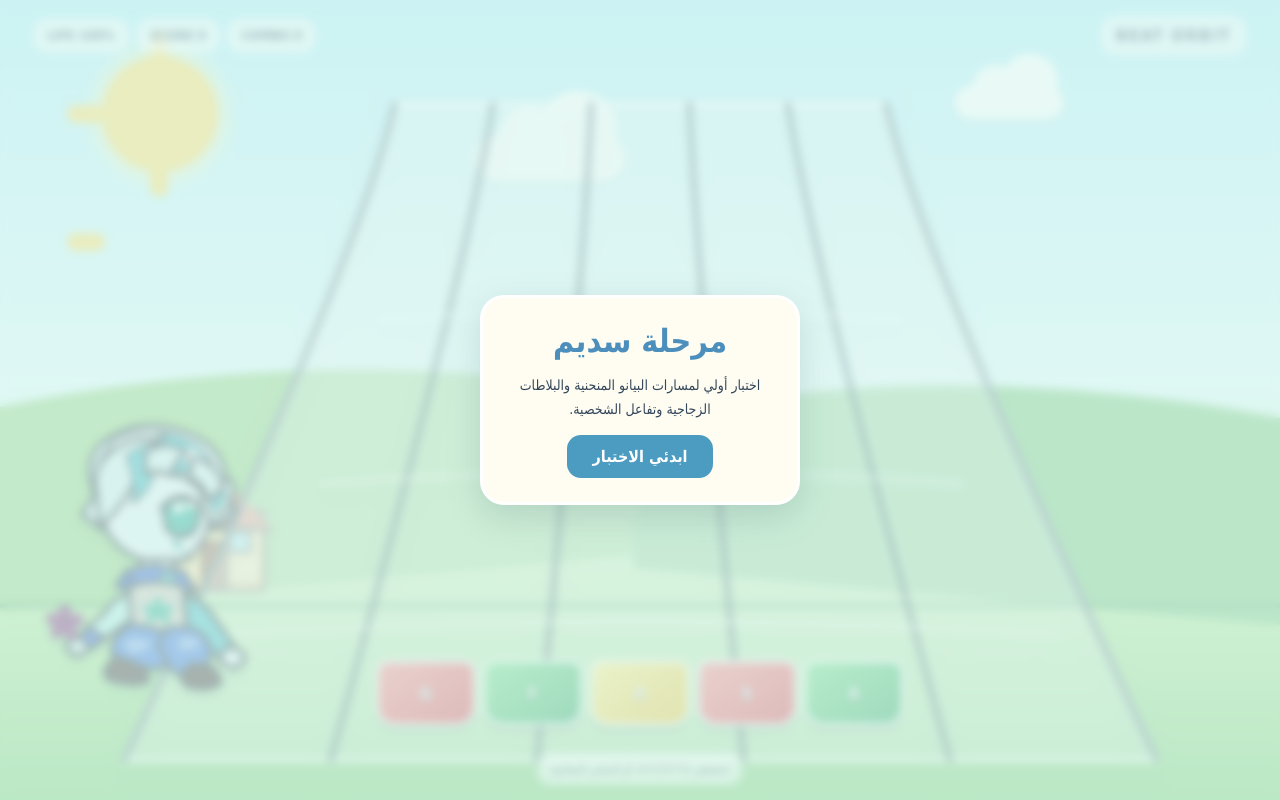
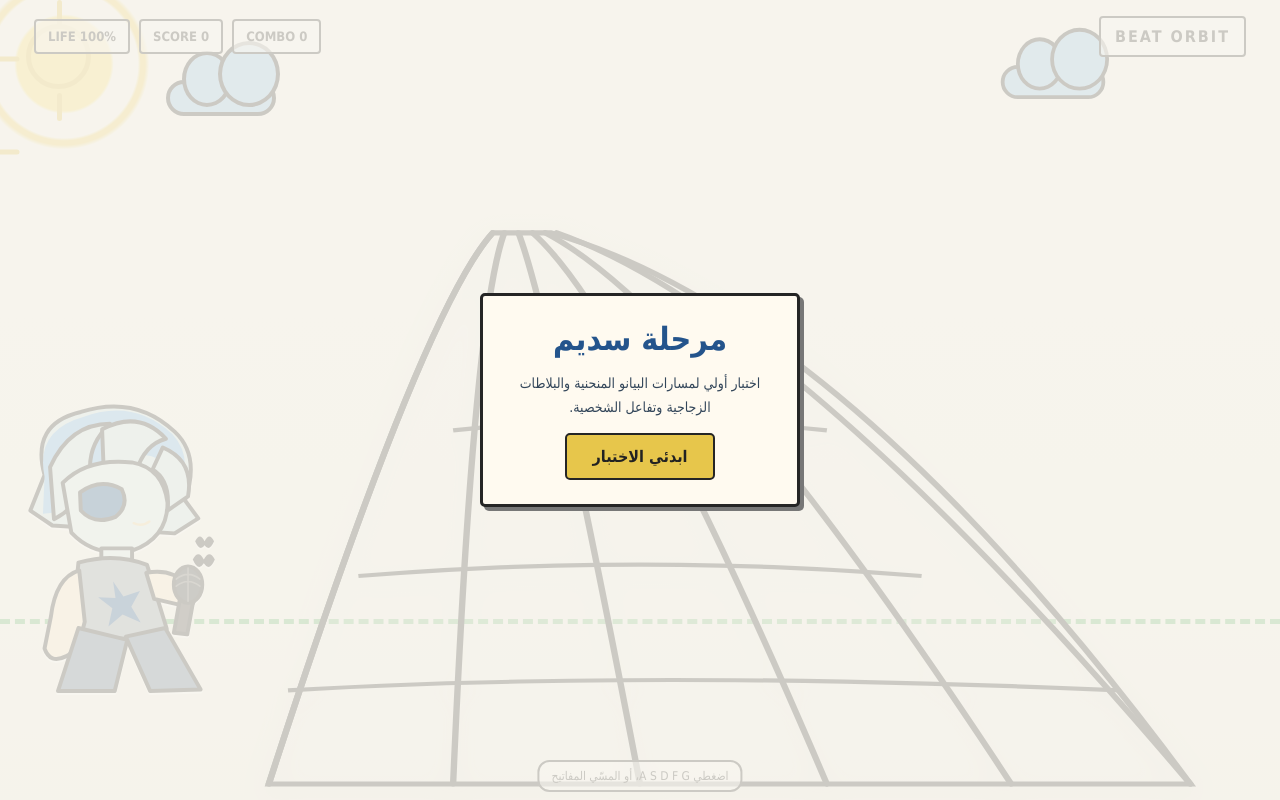
Before and after one commit to nonabeso977-bot/do-you-love-me-, a plain HTML site: page index.html in a window 1280 px wide. Drawn offline with Linux system fonts and the light colour scheme.

Commit message:
Match Sadeem stage composition to hand-drawn reference

```diff
--- a/index.html
+++ b/index.html
@@ -61,6 +61,48 @@ button{font:inherit}.go{border:0;background:#4c9cc1;color:white;font-weight:bold
 .character.run{transform:translateX(12px) translateY(-3px) scale(.92)}
 @media(max-width:600px){.character{left:0;right:auto;bottom:18%;width:130px;height:180px}.keys{left:5%;right:5%;gap:5px}.key{height:54px;width:18vw;font-size:13px}.playfield{inset:17% 0 9%}}
 
+
+/* Sadeem stage: match the hand-drawn reference composition */
+.stage{background:#f7f4ed}
+.stage:before{content:"";position:absolute;inset:0;z-index:0;background:
+ radial-gradient(circle at 5% 8%,#ffe36a 0 3.3%,transparent 3.5%),
+ radial-gradient(circle at 5% 8%,transparent 0 5.2%,#f4d35e 5.4% 5.7%,transparent 6%),
+ linear-gradient(180deg,#fbf8f1 0%,#f7f4ed 78%,#f3f0e8 100%)}
+.sun,.cloud,.hill,.house,.grassline{z-index:1}
+.sun{width:65px;height:65px;top:3%;left:2%;background:transparent;border:5px solid #e8c64b;box-shadow:none}
+.sun:before,.sun:after{background:#e8c64b;width:5px;height:28px;left:26px;top:-29px;box-shadow:0 93px #e8c64b}
+.sun:after{top:16px;left:-28px;transform:rotate(90deg);box-shadow:93px 0 #e8c64b}
+.cloud{width:110px;height:36px;top:10%;left:13%;background:#8fc2ed;border:4px solid #252525;filter:none;border-radius:35px}
+.cloud:before,.cloud:after{background:#8fc2ed;border:4px solid #252525;bottom:5px}
+.cloud:before{width:42px;height:48px;left:12px}.cloud:after{width:54px;height:58px;left:48px}
+.cloud.c2{left:78%;top:8%;transform:scale(.95)}
+.hill{display:none}
+.house{left:49%;bottom:51%;width:72px;height:65px;background:#ffe0a2;border:3px solid #252525;box-shadow:none;z-index:2}
+.roof{left:-8px;top:-31px;width:82px;height:39px;background:#f2cb55;border:3px solid #252525}
+.door{left:29px;width:17px;height:34px;border:2px solid #252525;background:#ee906c}
+.window{width:15px;height:17px;right:5px;top:12px;border:2px solid #252525}
+.grassline{bottom:22%;height:0;background:none;border-top:5px dashed #66b96c}
+.topbar{z-index:8}
+.logo,.stat{border:2px solid #252525;border-radius:4px;background:#fff9;color:#222}
+.playfield{inset:7% 0 2%;z-index:3}
+.lanes{z-index:2}
+.tile{width:clamp(28px,4.8vw,54px);height:clamp(20px,3vw,31px);border:3px solid #252525;border-radius:4px;box-shadow:none;transform:translateX(-50%);color:transparent;font-size:0}
+.tile[data-i="0"],.tile[data-i="3"]{background:#48b85b}
+.tile[data-i="1"],.tile[data-i="4"]{background:#e85a60}
+.tile[data-i="2"]{background:#f2d34c}
+@keyframes travel{from{top:25%;left:var(--far);opacity:0}12%{opacity:1}to{top:88%;left:var(--near);opacity:1}}
+.character{left:1%;right:auto;bottom:10%;width:clamp(130px,20vw,205px);height:clamp(200px,34vw,330px);z-index:6;transform:none;filter:drop-shadow(0 2px 0 #fff)}
+.character.run{transform:translateX(8px) translateY(-2px)}
+.keys{bottom:2%;left:23%;right:8%;height:65px;gap:7px;z-index:8}
+.key{height:58px;width:min(13vw,88px);border:3px solid #252525;border-radius:5px;box-shadow:none;color:transparent;text-shadow:none}
+.key.green{background:#48b85b}.key.red{background:#e85a60}.key.yellow{background:#f2d34c}
+.toast{z-index:12;color:#222;text-shadow:none;background:#fff9;border:2px solid #222;padding:5px 12px}
+.hudbottom{bottom:1%;left:50%;z-index:13;background:#fff9;border:2px solid #252525;color:#222}
+.start{background:#f7f4edcc;backdrop-filter:none}
+.startbox{border:3px solid #252525;border-radius:5px;box-shadow:4px 4px 0 #777;background:#fffaf0}
+.startbox h1{color:#24548c}.go{background:#e7c64b;color:#222;border:2px solid #252525;border-radius:5px}
+@media(max-width:600px){.character{left:0;right:auto;bottom:13%;width:125px;height:190px}.keys{left:25%;right:4%;bottom:2%;gap:3px}.key{height:48px;width:14vw}.house{left:49%;bottom:51%;transform:scale(.8);transform-origin:bottom left}.playfield{inset:8% 0 2%}}
+
 </style>
 </head>
 <body>
@@ -71,84 +113,49 @@ button{font:inherit}.go{border:0;background:#4c9cc1;color:white;font-weight:bold
  <header class="topbar"><div class="logo">BEAT ORBIT</div><div class="stats"><div class="stat">COMBO <span id="combo">0</span></div><div class="stat">SCORE <span id="score">0</span></div><div class="stat">LIFE <span id="life">100</span>%</div></div></header>
  <section class="playfield" id="playfield">
   <svg class="lanes" viewBox="0 0 1000 700" preserveAspectRatio="none" aria-hidden="true">
-   <path d="M300 0 Q270 170 80 700 L920 700 Q730 170 700 0 Z" fill="rgba(255,255,255,.30)" stroke="rgba(255,255,255,.78)" stroke-width="5"/>
-   <g fill="none" stroke="rgba(67,91,106,.72)" stroke-width="5" stroke-linecap="round">
-    <path d="M300 0 Q270 170 80 700"/><path d="M380 0 Q360 170 248 700"/><path d="M460 0 Q455 170 416 700"/><path d="M540 0 Q545 170 584 700"/><path d="M620 0 Q640 170 752 700"/><path d="M700 0 Q730 170 920 700"/>
+   <path d="M385 170 Q330 245 210 700 L930 700 Q660 250 430 170Z" fill="rgba(255,255,255,.16)" stroke="#252525" stroke-width="5"/>
+   <g fill="none" stroke="#242424" stroke-width="5" stroke-linecap="round">
+    <path d="M385 170 Q330 245 210 700"/>
+    <path d="M394 170 Q370 250 354 700"/>
+    <path d="M405 170 Q430 250 500 700"/>
+    <path d="M416 170 Q490 250 646 700"/>
+    <path d="M426 170 Q550 250 790 700"/>
+    <path d="M435 170 Q620 250 930 700"/>
    </g>
-   <g fill="none" stroke="rgba(255,255,255,.68)" stroke-width="3">
-    <path d="M289 230 Q500 210 711 230"/><path d="M238 405 Q500 380 762 405"/><path d="M160 565 Q500 540 840 565"/>
+   <g fill="none" stroke="#252525" stroke-width="4">
+    <path d="M354 360 Q500 340 646 360"/>
+    <path d="M280 500 Q500 478 720 500"/>
+    <path d="M225 610 Q500 590 875 610"/>
    </g>
   </svg>
   <div class="toast" id="toast">PERFECT!</div>
-  <div class="character" id="character" role="img" aria-label="سديم، جالسة وتمسك زهرة بنفسجية">
-   <svg viewBox="0 0 260 340" xmlns="http://www.w3.org/2000/svg" aria-hidden="true">
-    <g stroke="#26313b" stroke-width="5" stroke-linecap="round" stroke-linejoin="round">
-     <!-- الخلفية: الشعر والخصلة الجانبية -->
-     <path fill="#cde8ec" d="M55 94 Q35 44 77 22 Q121 -3 171 19 Q218 36 219 91 L228 117 L208 135 L190 119 L65 137 L39 119 Z"/>
-     <path fill="#2ab7c4" stroke-width="3" d="M59 91 Q48 47 91 26 Q129 8 165 26 Q197 39 207 76 Q177 57 155 70 Q124 85 99 116 L61 128 Z"/>
-     <path fill="#cde8ec" stroke-width="3" d="M72 31 Q109 5 145 23 Q112 25 94 48 Q77 63 72 31Z"/>
-     <path fill="#fff" stroke="none" d="M82 33 Q110 12 134 22 Q110 26 94 43 Q84 47 82 33Z"/>
-     <path fill="#fff" stroke="none" d="M168 36 Q190 43 198 62 Q181 54 168 56 Q160 48 168 36Z"/>
-     <!-- الوجه -->
-     <path fill="#dceff2" d="M65 91 Q81 66 128 67 Q177 66 195 105 Q202 145 172 169 Q145 190 103 170 Q71 154 65 124Z"/>
-     <!-- أذن ظاهرة -->
-     <path fill="#dceff2" d="M185 102 Q218 66 226 82 Q228 111 199 132Z"/>
-     <path fill="#3ab5c0" stroke-width="2" d="M197 105 Q215 86 219 91 Q214 108 201 119Z"/>
-     <!-- العين الوحيدة الظاهرة -->
-     <path fill="#0fa38c" d="M139 112 Q157 91 178 105 Q190 120 176 141 Q157 153 143 136Z"/>
-     <path fill="#fff" stroke="none" d="M166 104 Q174 101 180 110 Q173 113 168 111Z"/>
-     <path fill="#fff" stroke="none" d="M151 108 Q158 99 165 108 Q162 118 154 118Z"/>
-     <path fill="none" stroke-width="6" d="M137 111 Q157 88 179 103"/>
-     <path fill="none" stroke-width="2" d="M144 140 Q159 148 174 139"/>
-     <!-- علامة صغيرة تحت العين وبقعة الخد -->
-     <path fill="#0b887f" stroke="none" d="M150 153 Q156 148 161 154 L158 161 L153 159Z"/>
-     <circle cx="164" cy="164" r="2.7" fill="#0b887f" stroke="none"/>
-     <ellipse cx="187" cy="155" rx="5" ry="3.5" fill="#5a2a4a" stroke="none"/>
-     <!-- الغرة تغطي العين الأخرى -->
-     <path fill="#cde8ec" d="M57 91 Q49 51 91 32 Q112 20 135 30 Q112 42 108 68 Q100 91 83 111 Q75 123 61 131Z"/>
-     <path fill="#2ab7c4" stroke-width="3" d="M94 47 Q119 27 140 34 Q126 51 126 72 Q121 91 101 105 Q107 78 94 47Z"/>
-     <path fill="#cde8ec" d="M117 42 Q143 25 168 42 Q153 52 149 72 Q138 62 117 69Z"/>
-     <path fill="#cde8ec" d="M173 49 Q204 51 213 84 L196 103 Q188 78 173 75Z"/>
-     <!-- ابتسامة -->
-     <path fill="none" stroke-width="3" d="M153 173 Q164 179 174 172"/>
-     <!-- الرقبة والياقة -->
-     <path fill="#dceff2" d="M111 174 L153 174 L153 193 L112 193Z"/>
-     <path fill="#2a5bd7" d="M94 188 L129 181 L165 190 L180 215 L143 207 L119 218 L81 207Z"/>
-     <path fill="#1a3fa0" stroke-width="2" d="M94 188 L119 218 L108 215 L81 207Z"/>
-     <path fill="#3ab5c0" stroke-width="2" d="M135 194 Q147 185 156 197 Q153 209 141 209 Q130 205 135 194Z"/>
-     <!-- الجذع والسترة -->
-     <path fill="#c8c2b8" d="M100 207 Q126 197 163 207 L184 258 Q151 276 103 260 L82 242Z"/>
-     <path fill="#1fa98c" stroke="none" d="M132 219 L141 231 L156 231 L145 241 L149 256 L132 247 L117 256 L121 240 L109 231 L125 231Z"/>
-     <!-- الذراع اليسرى الممتدة -->
-     <path fill="#a8e8e0" d="M97 218 Q79 220 67 240 L44 259 Q37 269 47 276 Q58 282 68 271 L100 248Z"/>
-     <path fill="#2a5bd7" d="M47 258 L36 270 Q39 283 54 282 L66 270Z"/>
-     <path fill="#dceff2" d="M39 272 Q25 267 20 278 Q19 290 35 293 L49 284Z"/>
-     <!-- زهرة بنفسجية في اليد -->
-     <path fill="none" stroke="#3a9a4a" stroke-width="4" d="M30 280 L19 252"/>
-     <g fill="#8a2a7a" stroke="#57205b" stroke-width="2">
-      <ellipse cx="18" cy="242" rx="7" ry="12"/>
-      <ellipse cx="29" cy="250" rx="7" ry="12" transform="rotate(72 29 250)"/>
-      <ellipse cx="24" cy="263" rx="7" ry="12" transform="rotate(144 24 263)"/>
-      <ellipse cx="11" cy="260" rx="7" ry="12" transform="rotate(216 11 260)"/>
-      <ellipse cx="7" cy="249" rx="7" ry="12" transform="rotate(288 7 249)"/>
-     </g>
-     <circle cx="18" cy="252" r="5" fill="#6a1f60" stroke="none"/>
-     <!-- الذراع اليمنى خلف الجسم، مستندة للأرض -->
-     <path fill="#3ab5c0" d="M165 218 Q190 225 202 247 L224 277 Q229 288 218 294 Q207 298 198 285 L169 260Z"/>
-     <path fill="#dceff2" d="M214 284 Q230 280 239 292 Q241 304 225 308 L208 300Z"/>
-     <!-- البنطال: ساقان مثنيتان -->
-     <path fill="#2f6bd8" d="M99 254 Q124 258 145 264 L153 291 Q146 311 119 309 L81 298 Q70 286 82 268Z"/>
-     <path fill="#2f6bd8" d="M143 260 Q170 253 188 267 Q203 281 194 302 L174 318 Q151 319 143 299 L133 279Z"/>
-     <path fill="#7aa5e8" stroke="none" d="M91 276 Q107 266 126 279 Q116 290 96 289Z"/>
-     <path fill="#7aa5e8" stroke="none" d="M157 274 Q174 263 186 278 Q176 287 159 286Z"/>
-     <!-- الحذاءان -->
-     <path fill="#3a2a2a" d="M81 293 Q98 299 117 307 L121 324 Q103 332 72 322 Q63 315 71 304Z"/>
-     <path fill="#3a2a2a" d="M172 304 Q189 300 203 310 L211 325 Q199 337 171 331 Q159 325 163 314Z"/>
+  <div class="character" id="character" role="img" aria-label="سديم تغني وتمسك ميكروفونًا">
+   <svg viewBox="0 0 260 380" xmlns="http://www.w3.org/2000/svg" aria-hidden="true">
+    <g stroke="#242424" stroke-width="5" stroke-linecap="round" stroke-linejoin="round">
+     <path fill="#cde8ec" d="M40 100 Q22 35 86 20 Q155 -2 205 45 Q238 76 218 132 L235 155 L205 174 L50 164 L22 145Z"/>
+     <path fill="#75b9f5" stroke="none" d="M40 102 Q28 43 90 26 Q153 3 202 48 Q225 73 215 107 Q186 69 153 75 Q102 88 80 145 L38 149Z"/>
+     <path fill="#cde8ec" d="M47 90 Q72 35 123 35 Q92 64 99 104 Q83 140 52 156Z"/>
+     <path fill="#cde8ec" d="M113 42 Q160 17 194 54 Q167 61 156 96 Q139 114 116 118Z"/>
+     <path fill="#cde8ec" d="M190 65 Q230 82 222 127 L196 145 Q200 107 177 93Z"/>
+     <path fill="#dceff2" d="M63 110 Q94 78 151 84 Q190 91 196 135 Q196 180 151 196 Q104 205 74 173Z"/>
+     <path fill="#0c4b8d" d="M85 122 Q111 103 138 118 Q148 139 130 153 Q103 164 86 145Z"/>
+     <path fill="none" stroke="#f7d99c" stroke-width="3" d="M153 161 Q164 166 173 159"/>
+     <path fill="#dceff2" d="M112 193 L151 193 L151 216 L112 216Z"/>
+     <path fill="#8c9aa8" d="M83 211 Q130 198 170 214 L195 295 Q143 321 75 294Z"/>
+     <path fill="#164f91" stroke="none" d="M127 235 L140 254 L161 247 L150 267 L162 287 L139 277 L121 292 L126 269 L108 255 L130 256Z"/>
+     <path fill="#ffedcf" d="M84 221 Q54 230 48 280 L40 320 Q47 340 67 330 Q82 324 91 286Z"/>
+     <path fill="#ffedcf" d="M169 224 Q202 218 220 239 L230 259 Q224 274 209 264 L179 257Z"/>
+     <path fill="#536f8e" d="M83 294 L145 309 L129 374 L57 374Z"/>
+     <path fill="#536f8e" d="M143 305 L193 294 L238 372 L174 374Z"/>
+     <path fill="#3b3538" d="M213 250 L230 252 L221 302 L204 300Z"/>
+     <ellipse cx="222" cy="239" rx="18" ry="23" fill="#292b30"/>
+     <path fill="none" stroke="#666" stroke-width="2" d="M207 232 Q222 220 237 232 M207 241 Q222 229 237 241 M222 218 L222 260"/>
+    </g>
+    <g fill="#242424">
+     <path d="M228 207 q7 -13 14 0 q7 -13 14 0 q-7 16 -14 5 q-7 11 -14 -5Z"/>
+     <path d="M231 184 q6 -12 12 0 q6 -12 12 0 q-6 14 -12 5 q-6 9 -12 -5Z"/>
     </g>
    </svg>
-  </div>
-  <div class="keys" id="keys">
-   <button class="key green" data-key="a">A</button><button class="key red" data-key="s">S</button><button class="key yellow" data-key="d">D</button><button class="key green" data-key="f">F</button><button class="key red" data-key="g">G</button>
   </div>
  </section>
  <div class="hudbottom">اضغطي A S D F G، أو المسّي المفاتيح</div>
```
